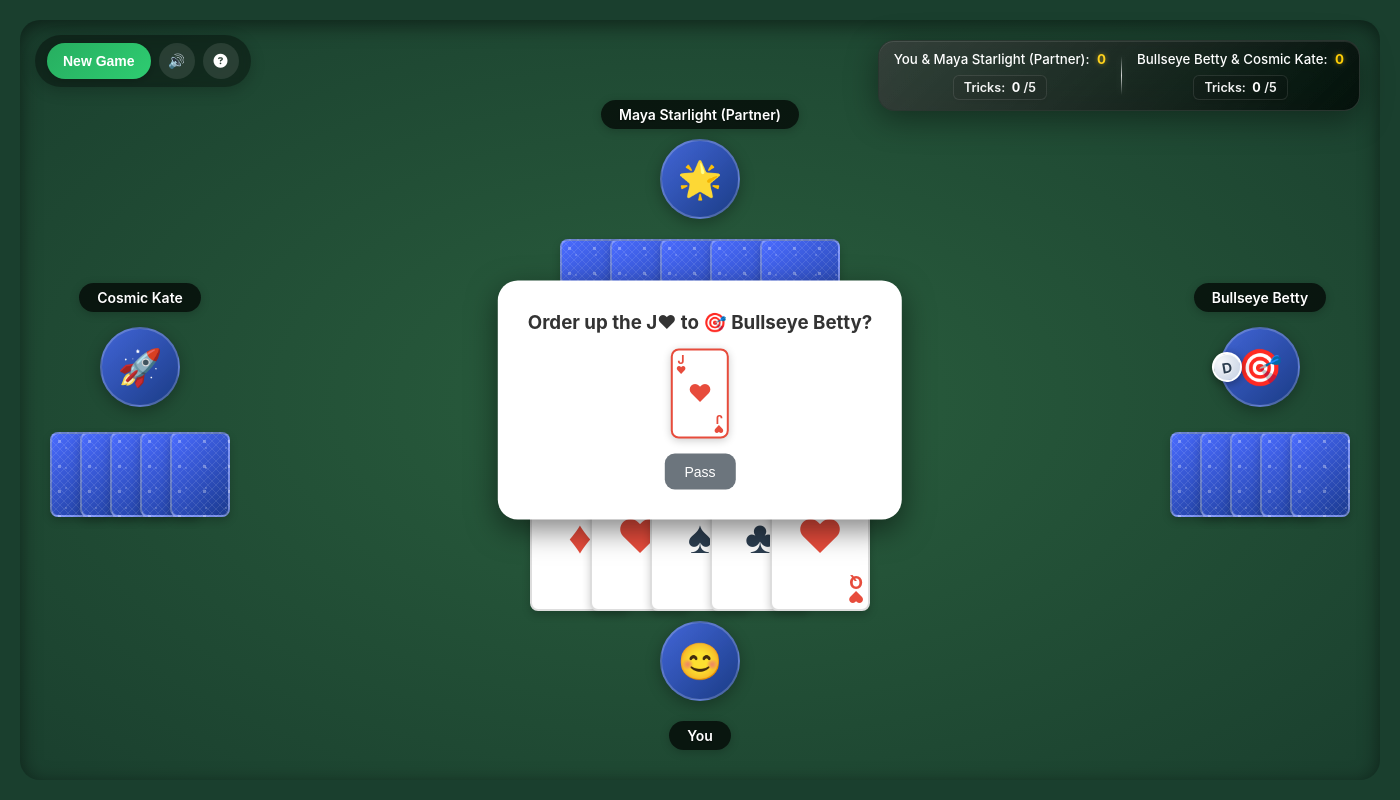
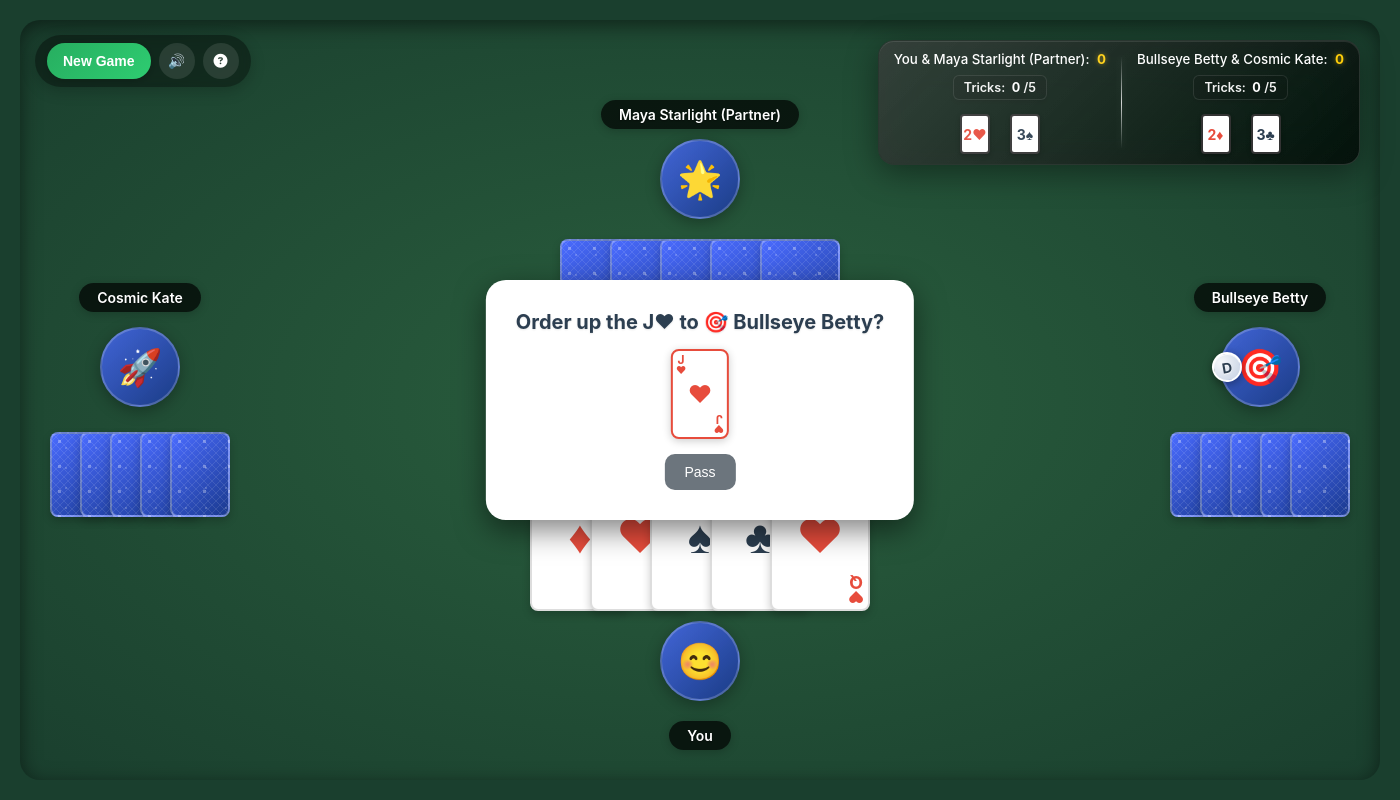
Before and after one commit to cxm6467/euchre-ai, an Electron app: page public/index.html in a window 1400 px wide. Drawn offline with Linux system fonts and the light colour scheme; no server answers.

Commit message:
feat: implement traditional Euchre supplemental scoring with 2 and 3 cards
- Add visual score tracking using traditional 2♥/2♦ and 3♠/3♣ cards
- Implement card positioning logic for scores 0-9 (10 = game won)
- 2 card shows points 1-4 via vertical positioning
- 3 card shows points 5-9 via relative positioning to 2 card
- Integrate supplemental scoring with existing game score system
- Fix turn indicator arrows to properly point inward toward avatars
- Improve trump card order up dialog styling and remove background hover
- Enhanced visual feedback and traditional Euchre authenticity

```diff
--- a/public/css/styles.css
+++ b/public/css/styles.css
@@ -913,6 +913,72 @@ body {
     -webkit-backdrop-filter: blur(20px) saturate(180%);
 }
 
+/* Supplemental Score Cards */
+.supplemental-score {
+    margin-top: 8px;
+    display: flex;
+    justify-content: center;
+}
+
+.score-cards {
+    position: relative;
+    width: 80px;
+    height: 40px;
+}
+
+.score-card-container {
+    position: relative;
+    width: 100%;
+    height: 100%;
+}
+
+.score-card {
+    position: absolute;
+    width: 30px;
+    height: 40px;
+    background: white;
+    border: 2px solid #333;
+    border-radius: 4px;
+    display: flex;
+    align-items: center;
+    justify-content: center;
+    font-size: 14px;
+    font-weight: bold;
+    box-shadow: 0 2px 4px rgba(0,0,0,0.3);
+    transition: all 0.3s ease;
+    cursor: default;
+}
+
+.score-card.red {
+    color: #e74c3c;
+}
+
+.score-card.black {
+    color: #2c3e50;
+}
+
+/* Default positions for 0 points */
+#team1-card-2, #team2-card-2 {
+    left: 0;
+    bottom: 0;
+}
+
+#team1-card-3, #team2-card-3 {
+    right: 0;
+    bottom: 0;
+}
+
+/* Score positions will be controlled by JavaScript */
+.score-card.position-1 { transform: translateY(-5px); }
+.score-card.position-2 { transform: translateY(-10px); }
+.score-card.position-3 { transform: translateY(-15px); }
+.score-card.position-4 { transform: translateY(-20px); }
+.score-card.position-5 { transform: translateX(10px); }
+.score-card.position-6 { transform: translateX(10px) translateY(-5px); }
+.score-card.position-7 { transform: translateX(10px) translateY(-10px); }
+.score-card.position-8 { transform: translateX(10px) translateY(-15px); }
+.score-card.position-9 { transform: translateX(10px) translateY(-20px); }
+
 /* Trump Display - Under scoreboard */
 .trump-display {
     position: relative;
@@ -1111,7 +1177,10 @@ body {
 
 .trump-selection h3 {
     margin-bottom: 20px;
-    color: #333;
+    color: #2c3e50;
+    font-weight: 700;
+    font-size: 20px;
+    text-shadow: 0 1px 2px rgba(0,0,0,0.1);
 }
 
 .trump-options {
@@ -1202,7 +1271,9 @@ body {
 
 .trump-card-option:hover {
     background: none !important;
-    border-color: #667eea;
+    border-color: transparent;
+    transform: scale(1.05);
+    box-shadow: 0 4px 12px rgba(0, 0, 0, 0.2);
 }
 
 .pass-btn {
--- a/public/index.html
+++ b/public/index.html
@@ -36,6 +36,14 @@
                             <div class="team">
                                 <div class="team-name">You & North: <span id="team1-score">0</span></div>
                                 <div class="tricks">Tricks: <span id="team1-tricks">0</span>/5</div>
+                                <div class="supplemental-score" id="team1-supplemental">
+                                    <div class="score-cards">
+                                        <div class="score-card-container">
+                                            <div class="score-card red" id="team1-card-2">2♥</div>
+                                            <div class="score-card black" id="team1-card-3">3♠</div>
+                                        </div>
+                                    </div>
+                                </div>
                             </div>
                         </div>
                         <div class="vertical-divider"></div>
@@ -43,6 +51,14 @@
                             <div class="team">
                                 <div class="team-name">East & West: <span id="team2-score">0</span></div>
                                 <div class="tricks">Tricks: <span id="team2-tricks">0</span>/5</div>
+                                <div class="supplemental-score" id="team2-supplemental">
+                                    <div class="score-cards">
+                                        <div class="score-card-container">
+                                            <div class="score-card red" id="team2-card-2">2♦</div>
+                                            <div class="score-card black" id="team2-card-3">3♣</div>
+                                        </div>
+                                    </div>
+                                </div>
                             </div>
                         </div>
                     </div>
@@ -74,9 +90,9 @@
                 <div class="player-position left">
                     <div class="player-cards" id="west-cards"></div>
                     <div class="player-avatar-container">
-                        <div class="turn-arrow-small left-arrow" id="west-turn-left">▼</div>
+                        <div class="turn-arrow-small left-arrow" id="west-turn-left">▶</div>
                         <div class="player-avatar" id="west-avatar" onclick="game.showAvatarSelector('west')">🤖</div>
-                        <div class="turn-arrow-small right-arrow" id="west-turn-right">▲</div>
+                        <div class="turn-arrow-small right-arrow" id="west-turn-right">◀</div>
                         <div class="avatar-selector" id="west-avatar-selector">
                             <div class="avatar-option" data-avatar="🤖">🤖</div>
                             <div class="avatar-option" data-avatar="👨">👨</div>
@@ -94,9 +110,9 @@
                 <div class="player-position right">
                     <div class="player-cards" id="east-cards"></div>
                     <div class="player-avatar-container">
-                        <div class="turn-arrow-small left-arrow" id="east-turn-left">▲</div>
+                        <div class="turn-arrow-small left-arrow" id="east-turn-left">◀</div>
                         <div class="player-avatar" id="east-avatar" onclick="game.showAvatarSelector('east')">🤖</div>
-                        <div class="turn-arrow-small right-arrow" id="east-turn-right">▼</div>
+                        <div class="turn-arrow-small right-arrow" id="east-turn-right">▶</div>
                         <div class="avatar-selector" id="east-avatar-selector">
                             <div class="avatar-option" data-avatar="🤖">🤖</div>
                             <div class="avatar-option" data-avatar="👨">👨</div>
--- a/public/js/euchre.js
+++ b/public/js/euchre.js
@@ -1122,6 +1122,10 @@ class EuchreGame {
         if (team2ScoreEl) team2ScoreEl.textContent = this.team2Score;
         if (roundEl) roundEl.textContent = this.round;
 
+        // Update supplemental score cards
+        this.updateSupplementalScore(1, this.team1Score);
+        this.updateSupplementalScore(2, this.team2Score);
+
         // Update tricks display
         if (team1TricksEl) {
             const team1Tricks = (this.players.south?.tricks || 0) + (this.players.north?.tricks || 0);
@@ -1757,6 +1761,42 @@ class EuchreGame {
         this.saveSettings();
     }
 
+    /**
+     * Update supplemental score display using traditional 2 and 3 cards
+     * @param {number} team - Team number (1 or 2)
+     * @param {number} score - Score from 0-10
+     * @method updateSupplementalScore
+     */
+    updateSupplementalScore(team, score) {
+        const card2 = document.getElementById(`team${team}-card-2`);
+        const card3 = document.getElementById(`team${team}-card-3`);
+
+        if (!card2 || !card3) return;
+
+        // Clear existing position classes
+        card2.className = card2.className.replace(/position-\d+/g, '').trim();
+        card3.className = card3.className.replace(/position-\d+/g, '').trim();
+
+        if (score === 0) {
+            // Both cards at bottom (default position)
+            return;
+        } else if (score <= 4) {
+            // Show score using 2 card position (1-4)
+            card2.classList.add(`position-${score}`);
+        } else if (score <= 9) {
+            // Show 4 on the 2 card, then additional points on 3 card
+            card2.classList.add('position-4');
+            card3.classList.add(`position-${score - 4}`);
+        } else {
+            // Score is 10+ (game won) - both cards at top
+            card2.classList.add('position-4');
+            card3.classList.add('position-5');
+        }
+
+        console.log(`📊 Team ${team} supplemental score updated to ${score}`);
+    }
+
+
     getRandomDealer() {
         const players = ['south', 'west', 'north', 'east'];
         return players[Math.floor(Math.random() * players.length)];
```
